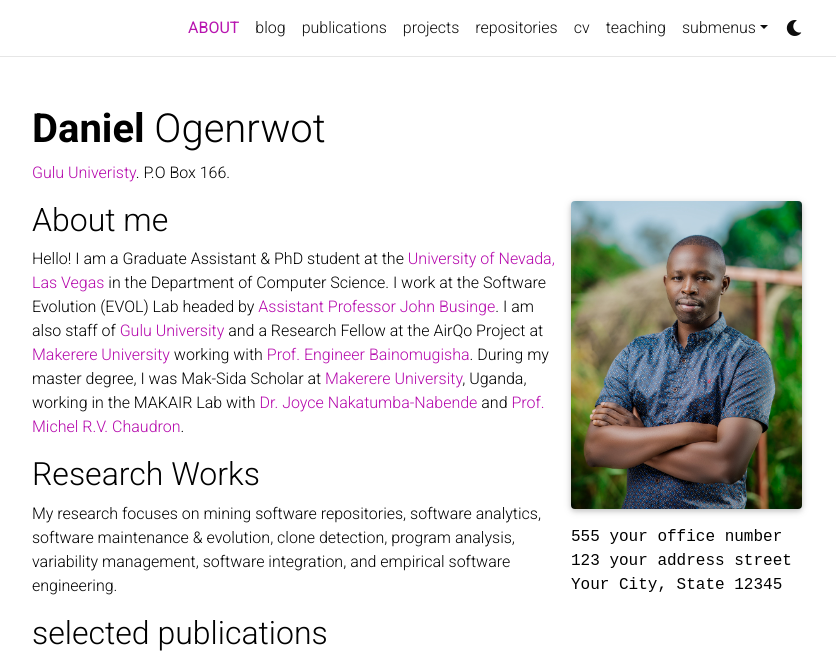
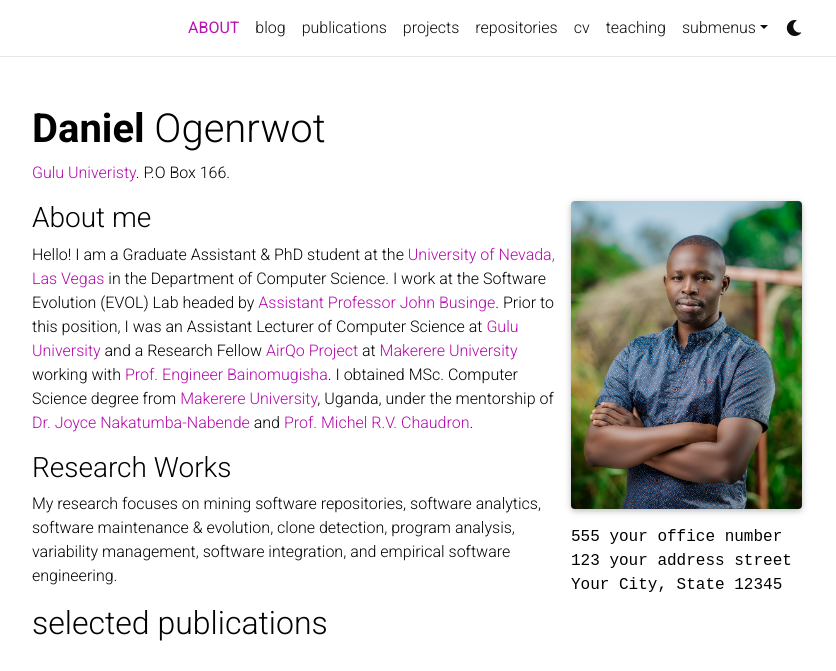
Before and after one commit to danielogen/danielogen.github.io, a Jekyll site: the page built from _pages/about.md, in a window 1280 px wide and 950 px high, cut to the strip 0-671 px from the top of the window. Shown: the whole strip, without its empty margins (223-1059 px from the left). Built offline with Jekyll 4.4.1, drawn with Linux system fonts in a browser that asks for light colours; full-size pictures stand in for the smaller copies a plugin makes; comment, search, counter and statistics services are not loaded; a style sheet for code colours, icons or effects is not loaded.

Commit message:
feat: about

```diff
--- a/_pages/about.md
+++ b/_pages/about.md
@@ -24,9 +24,9 @@ Put your address / P.O. box / other info right below your picture. You can also
 
 Link to your social media connections, too. This theme is set up to use [Font Awesome icons](http://fortawesome.github.io/Font-Awesome/) and [Academicons](https://jpswalsh.github.io/academicons/), like the ones below. Add your Facebook, Twitter, LinkedIn, Google Scholar, or just disable all of them. -->
 
-## About me
+### About me
 
-Hello! I am a Graduate Assistant & PhD student at the [University of Nevada, Las Vegas](https://unlv) in the Department of Computer Science. I work at the Software Evolution (EVOL) Lab headed by [Assistant Professor John Businge](https://johnxu21.github.io). I am also staff of [Gulu University](https://gu.ac.ug) and  a Research Fellow at the AirQo Project at [Makerere University](https://mak.ac.ug) working with [Prof. Engineer Bainomugisha](https://ibaino.net/). During my master degree, I was Mak-Sida Scholar at [Makerere University](https://mak.ac.ug), Uganda, working in the MAKAIR Lab with [Dr. Joyce Nakatumba-Nabende](https://sites.google.com/view/jnabende/home) and [Prof. Michel R.V. Chaudron](https://research.tue.nl/en/persons/michel-rv-chaudron).
+Hello! I am a Graduate Assistant & PhD student at the [University of Nevada, Las Vegas](https://unlv.edu) in the Department of Computer Science. I work at the Software Evolution (EVOL) Lab headed by [Assistant Professor John Businge](https://johnxu21.github.io). Prior to this position, I was an Assistant Lecturer of Computer Science at [Gulu University](https://gu.ac.ug) and  a Research Fellow [AirQo Project](https://airqo.net) at [Makerere University](https://mak.ac.ug) working with [Prof. Engineer Bainomugisha](https://ibaino.net/). I obtained MSc. Computer Science degree from [Makerere University](https://mak.ac.ug), Uganda, under the mentorship of [Dr. Joyce Nakatumba-Nabende](https://sites.google.com/view/jnabende/home) and [Prof. Michel R.V. Chaudron](https://research.tue.nl/en/persons/michel-rv-chaudron).
 
-## Research Works
+### Research Works
 My research focuses on mining software repositories, software analytics, software maintenance & evolution, clone detection, program analysis, variability management, software integration, and empirical software engineering.
```
